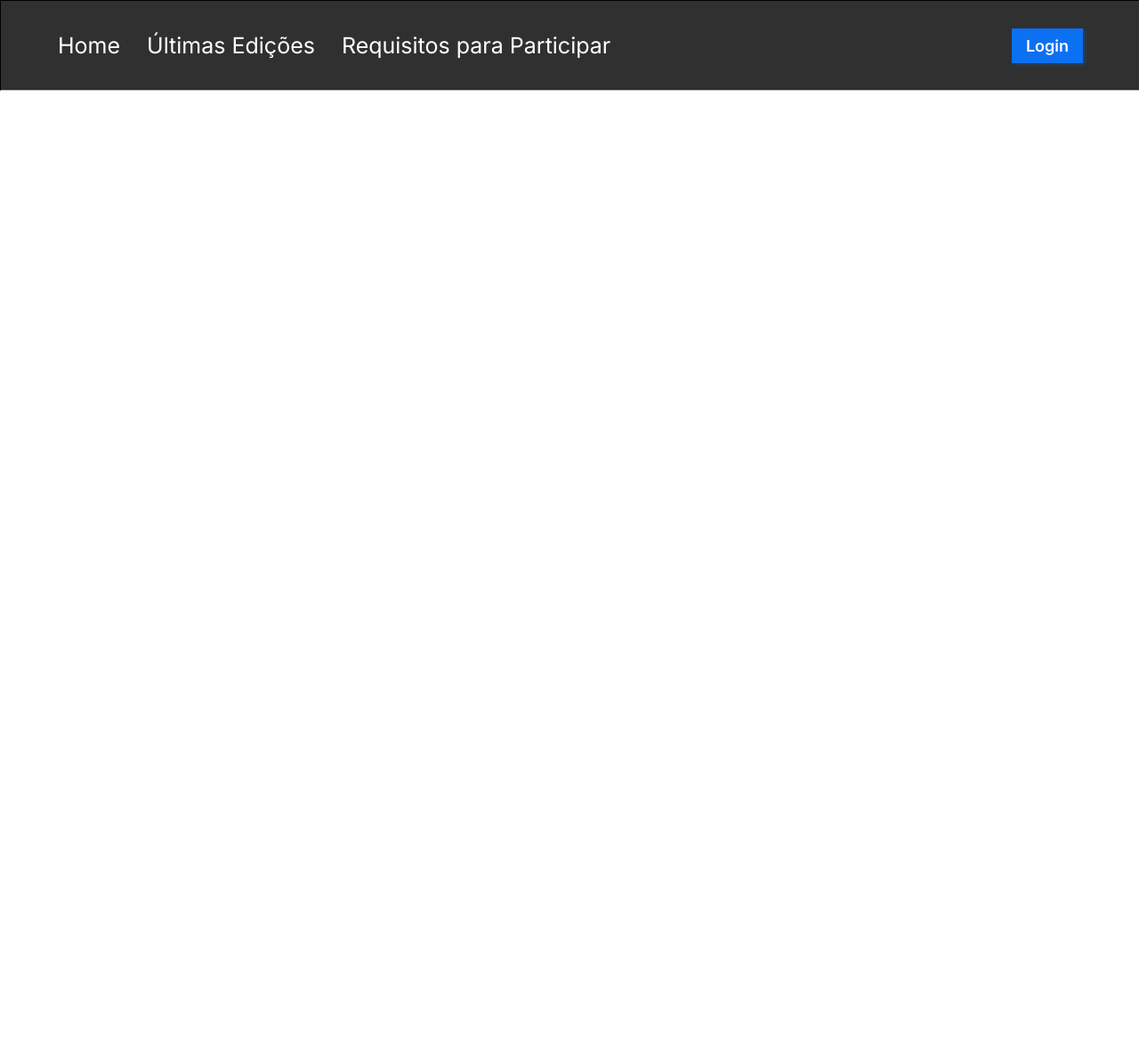
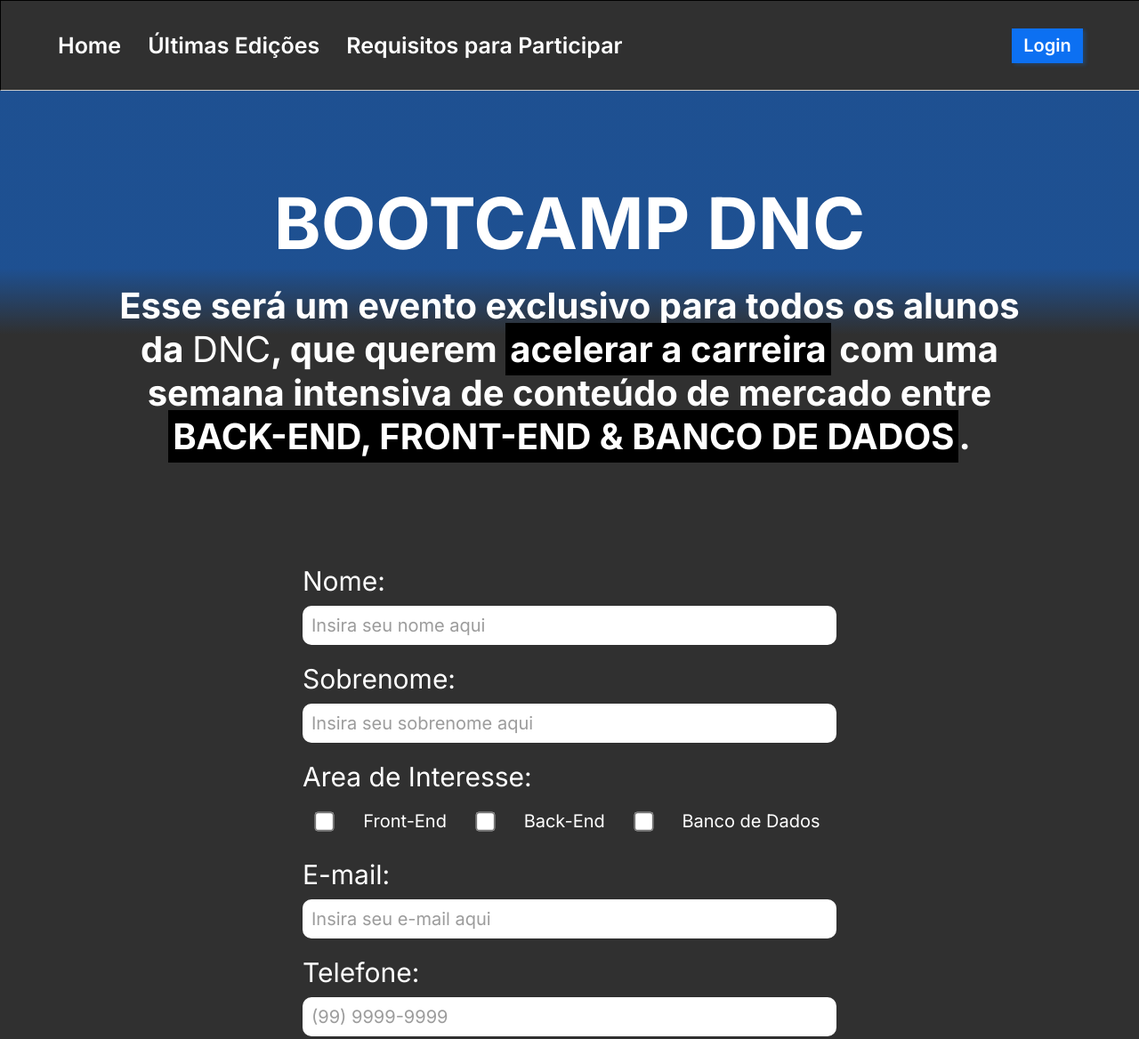
Before and after one commit to lubias/bootcamp-dnc, a plain HTML site: page index.html in a window 1280 px wide. Shown: the top 1168 px of the page at 89% size. Before the commit the page ends 800 px from the top, so only its background shows below. Drawn offline with Linux system fonts and the light colour scheme.

Commit message:
Adicionando header e formulário

```diff
--- a/css/style.css
+++ b/css/style.css
@@ -1,7 +1,21 @@
+:root{
+    --azul-dnc: #0C70F2;
+    --preto-dnc: #303030;
+    --cinza-hover: #C9C9C9;
+
+    --font-padrao: 'Inter', sans-serif;
+}
+
 *{
     margin: 0px;
     padding: 0px;
-    font-family: 'Inter', sans-serif;
+    font-family: var(--font-padrao);
+    font-weight: normal;
+}
+
+body{
+    background: linear-gradient(180deg, rgba(12, 112, 242, 0.5) 19.91%, rgba(12, 112, 242, 0) 24.84%), #303030;
+    background-repeat: no-repeat;
 }
 
 a{
@@ -10,17 +24,18 @@ a{
 
 #principal{
     width: 100%;
-    background: #303030;
+    background: var(--preto-dnc);
     height: 100px;
     border: 1px solid black;
     display: flex;
     align-items: center;
     justify-content: space-between;
-    border-bottom: 1px solid #BABABA;
+    border-bottom: 1px solid var(--cinza-hover);
 }
 
 #principal div a{
     font-size: 25px;
+    font-weight: 600;
     line-height: 30px;
     color: #FFFFFF;
     margin-right: 30px;
@@ -28,17 +43,17 @@ a{
 }
 
 #principal div a:hover{
-    color: #0C70F2;
+    color: var(--azul-dnc);
 }
 
 #principal button{
     margin-right: 5%;
-    background-color: #0C70F2;
+    background-color: var(--azul-dnc);
     height: 39px;
     width: 80px;
     border: none;
     color: #FFFFFF;
-    font-size: 18px;
+    font-size: 20px;
     font-weight: 600;
     box-shadow: 3px 2px 4px rgba(12, 122, 242, 0.25);
     cursor: pointer;
@@ -49,3 +64,93 @@ a{
     width: 55%;
     margin-left: 5%;
 }
+
+/*Seção principal do site*/
+section{
+    display: flex;
+    flex-direction: column;
+    justify-content: center;
+    align-items: center;
+    margin-top: 100px;
+    margin-bottom: 100px;
+}
+
+/*Header*/
+header{
+    color: #FFFFFF;
+    text-align: center;
+    margin-bottom: 100px;
+}
+
+header h1{
+    font-style: normal;
+    font-weight: bold;
+    font-size: 80px;
+    line-height: 97px;
+    text-transform: uppercase;
+    margin-bottom: 20px;
+}
+
+header h2{
+    font-size: 40px;
+    font-weight: 700;
+}
+
+.inverte{
+    background-color: black;
+    font-weight: bold;
+    padding: 5px;
+}
+
+/*Form*/
+form{
+    color: white;
+    font-size: 30px;
+    font-weight: 600;
+    width: 600px;
+}
+
+.form_group{
+    display: flex;
+    flex-direction: column;
+    margin: 10px 0px;
+}
+
+form input{
+    border-radius: 10px;
+    padding: 10px;
+    border: none;
+    font-size: 20px;
+}
+
+form label{
+    margin: 10px 0px;
+}
+
+form input::placeholder{
+    color: rgba(57, 57, 57, 0.5);
+}
+
+.checkbox_items label{
+    font-size: 20px;
+}
+
+.checkbox_items{
+    display: flex;
+    justify-content: space-around;
+    align-items: center;
+}
+
+input[type="checkbox"]{
+    transform: scale(1.7);
+}
+
+input[type="submit"]{
+    background-color: var(--azul-dnc);
+    width: 100%;
+    color: white;
+    font-size: 32px;
+    margin-top: 70px;
+    cursor: pointer;
+    box-shadow: 0px 6px 4px rgba(12, 112, 242, 0.25);
+}
--- a/index.html
+++ b/index.html
@@ -19,5 +19,52 @@
         </div>
         <button>Login</button>
     </nav>
+    <section>
+        <header>
+            <h1>Bootcamp DNC</h1>
+            <h2>
+                Esse será um evento exclusivo para todos os alunos<br>
+                da <b>DNC</b>, que querem <span class="inverte">acelerar a carreira</span> com uma<br>
+                semana intensiva de conteúdo de mercado entre<br>
+                <span class="inverte">BACK-END, FRONT-END & BANCO DE DADOS</span>.
+            </h2>
+        </header>
+        <form>
+            <div class="form_group">
+                <label for="nome">Nome: </label>
+                <input type="text" id="nome" name="nome" placeholder="Insira seu nome aqui">
+            </div>
+            <div class="form_group">
+                <label for="sobrenome">Sobrenome: </label>
+                <input type="text" id="sobrenome" name="sobrenome" placeholder="Insira seu sobrenome aqui">
+            </div>
+            <div class="form_group">
+                <label>Area de Interesse: </label>
+                <div class="checkbox_items">
+                    <input type="checkbox" id="front" name="front">
+                    <label for="front">Front-End</label>
+                    <input type="checkbox" id="back" name="back">
+                    <label for="back">Back-End</label>
+                    <input type="checkbox" id="bd" name="bd">
+                    <label for="bd">Banco de Dados</label>
+                </div>
+
+            </div>
+            <div class="form_group">
+                <label for="email">E-mail: </label>
+                <input type="email" id="email" name="email" placeholder="Insira seu e-mail aqui">
+            </div>
+            <div class="form_group">
+                <label for="telefone">Telefone: </label>
+                <input type="text" id="telefone" name="telefone" placeholder="(99) 9999-9999">
+            </div>
+            <div class="form_group">
+                <label for="frase">Insira uma frase criativa aqui: </label>
+                <input type="text" id="frase" name="frase" placeholder="Qual frase criativa você gostaria de falar?">
+            </div>
+
+            <input type="submit" value="Cadastrar">
+        </form>
+    </section>
 </body>
 </html>
```
